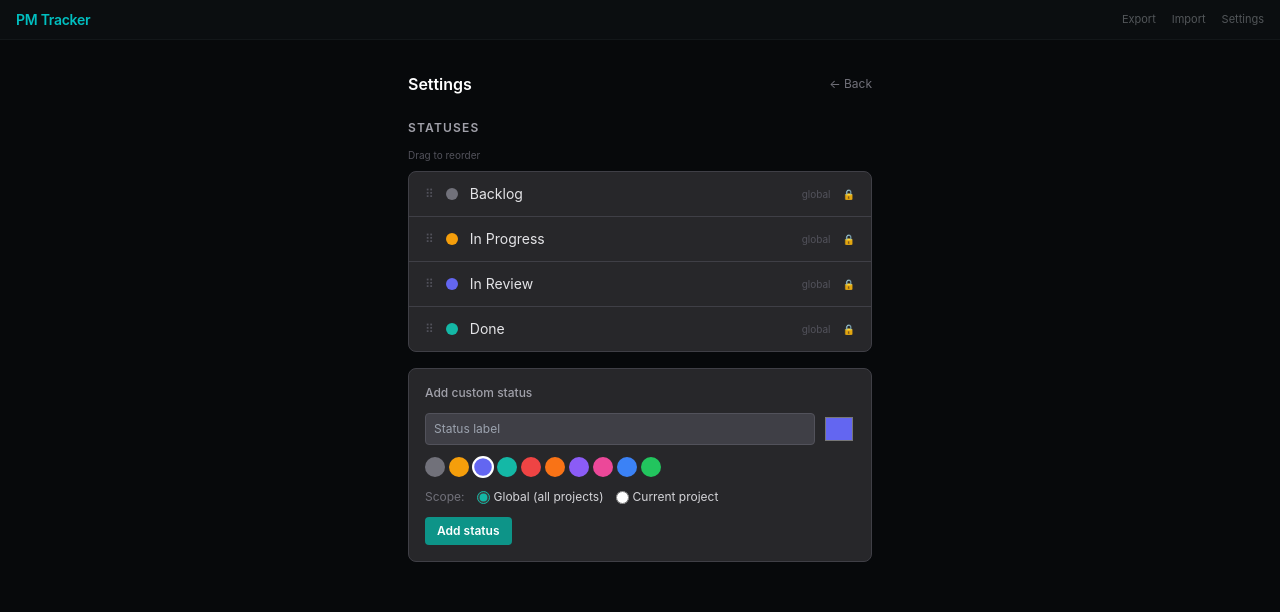
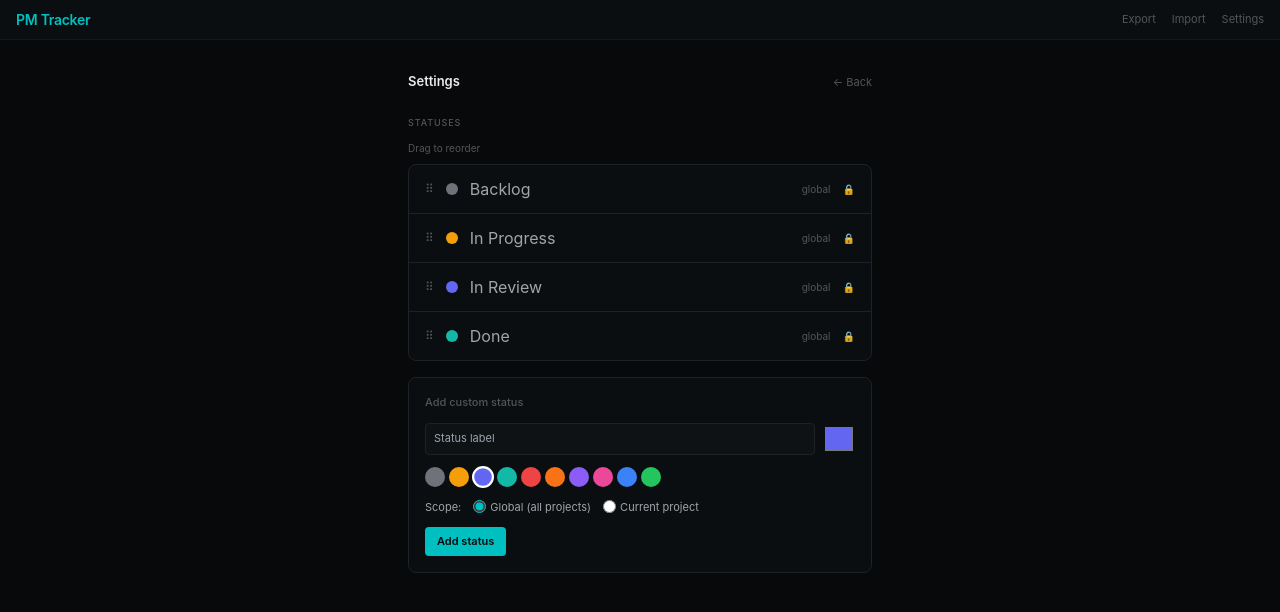
Before and after one commit to nikhil-thomas-a/pm-tracker, a React (Vite) app: page / in a window 1280 px wide. Both pictures are taken after a click on the button "Settings". Shown: the top 612 px of the page. Built offline with nearby package versions, Linux system fonts and the light colour scheme.

Commit message:
redesign: apply Direction A to Settings and Welcome screen

```diff
--- a/src/App.tsx
+++ b/src/App.tsx
@@ -14,20 +14,24 @@ function Welcome() {
     dispatch({ type: 'ADD_BU', name: name.trim(), description: '' })
   }
   return (
-    <div className="flex-1 flex items-center justify-center">
-      <div className="text-center max-w-sm">
-        <p className="text-3xl mb-3">📋</p>
-        <h1 className="text-lg font-bold text-white mb-1">Welcome to PM Tracker</h1>
-        <p className="text-sm text-zinc-500 mb-6">Your personal PM diary. Start by creating a Business Unit.</p>
+    <div className="flex-1 flex items-center justify-center bg-pm-bg">
+      <div className="text-center max-w-sm px-4">
+        <p className="text-[9px] uppercase tracking-[0.12em] text-pm-muted mb-6">PM Tracker</p>
+        <h1 className="text-xl font-semibold text-pm-text mb-2" style={{ letterSpacing: '-0.02em' }}>
+          Your personal PM diary
+        </h1>
+        <p className="text-[12px] text-pm-muted mb-8">
+          Start by creating a Business Unit.
+        </p>
         <form onSubmit={submit} className="flex gap-2">
           <input
             autoFocus
             value={name}
             onChange={e => setName(e.target.value)}
             placeholder="e.g. Engineering, Marketing…"
-            className="flex-1 text-sm bg-zinc-800 text-zinc-100 border border-zinc-600 rounded-lg px-3 py-2 outline-none focus:border-teal-500"
+            className="flex-1 text-[12px] bg-pm-surface text-pm-text border border-pm-border rounded-lg px-3 py-2 outline-none focus:border-pm-accent transition-colors placeholder-pm-muted"
           />
-          <button type="submit" className="bg-teal-600 hover:bg-teal-500 text-white text-sm font-semibold px-4 py-2 rounded-lg transition-colors">
+          <button type="submit" className="bg-pm-accent text-pm-bg text-[12px] font-semibold px-4 py-2 rounded-lg transition-colors hover:opacity-90">
             Create
           </button>
         </form>
--- a/src/components/settings/SettingsPage.tsx
+++ b/src/components/settings/SettingsPage.tsx
@@ -54,19 +54,19 @@ export default function SettingsPage() {
     <div className="flex-1 overflow-y-auto">
       <div className="max-w-lg mx-auto px-6 py-8">
         <div className="flex items-center justify-between mb-6">
-          <h1 className="text-base font-semibold text-white">Settings</h1>
+          <h1 className="text-[13px] font-semibold text-pm-text">Settings</h1>
           <button
             onClick={() => dispatch({ type: 'TOGGLE_SETTINGS' })}
-            className="text-xs text-zinc-500 hover:text-zinc-300"
+            className="text-[11px] text-pm-muted hover:text-pm-text-2"
           >
             ← Back
           </button>
         </div>
 
-        <h2 className="text-xs font-semibold text-zinc-400 uppercase tracking-widest mb-3">Statuses</h2>
-        <p className="text-[10px] text-zinc-600 mb-2">Drag to reorder</p>
+        <h2 className="text-[9px] font-medium text-pm-muted uppercase tracking-[0.1em] mb-3">Statuses</h2>
+        <p className="text-[10px] text-pm-muted mb-2">Drag to reorder</p>
 
-        <div className="bg-zinc-800 rounded-lg border border-zinc-700 divide-y divide-zinc-700 mb-4">
+        <div className="bg-pm-surface rounded-lg border border-pm-border divide-y divide-pm-border mb-4">
           {displayedStatuses.map(status => (
             <div
               key={status.id}
@@ -76,10 +76,10 @@ export default function SettingsPage() {
               onDragEnd={handleDragEnd}
               className={`flex items-center gap-3 px-4 py-3 cursor-grab select-none ${dragId === status.id ? 'opacity-50' : ''}`}
             >
-              <span className="text-zinc-600 text-xs">⠿</span>
+              <span className="text-pm-muted text-xs">⠿</span>
               <div className="w-3 h-3 rounded-full shrink-0" style={{ background: status.color }} />
-              <span className="text-sm text-zinc-200 flex-1">{status.label}</span>
-              <span className="text-[10px] text-zinc-600">{status.scope}</span>
+              <span className="text-pm-text-2 flex-1">{status.label}</span>
+              <span className="text-[10px] text-pm-muted">{status.scope}</span>
               {!status.isDefault && (
                 <button
                   onClick={() => {
@@ -90,24 +90,24 @@ export default function SettingsPage() {
                     }
                     dispatch({ type: 'DELETE_STATUS', id: status.id })
                   }}
-                  className="text-zinc-600 hover:text-red-400 text-[11px]"
+                  className="text-pm-muted hover:text-pm-danger text-[11px]"
                 >
                   Delete
                 </button>
               )}
-              {status.isDefault && <span className="text-[10px] text-zinc-700">🔒</span>}
+              {status.isDefault && <span className="text-pm-dim text-[10px]">🔒</span>}
             </div>
           ))}
         </div>
 
-        <form onSubmit={addStatus} className="bg-zinc-800 rounded-lg border border-zinc-700 p-4">
-          <p className="text-xs font-medium text-zinc-400 mb-3">Add custom status</p>
+        <form onSubmit={addStatus} className="bg-pm-surface rounded-lg border border-pm-border p-4">
+          <p className="text-[11px] font-medium text-pm-muted mb-3">Add custom status</p>
           <div className="flex gap-2 mb-3">
             <input
               value={label}
               onChange={e => setLabel(e.target.value)}
               placeholder="Status label"
-              className="flex-1 text-xs bg-zinc-700 text-zinc-100 border border-zinc-600 rounded px-2 py-1.5 outline-none focus:border-teal-500"
+              className="flex-1 text-[11px] bg-pm-surface-up text-pm-text border border-pm-border rounded px-2 py-1.5 outline-none focus:border-pm-accent"
             />
             <input
               type="color"
@@ -128,15 +128,15 @@ export default function SettingsPage() {
             ))}
           </div>
           <div className="flex items-center gap-3 mb-3">
-            <span className="text-xs text-zinc-500">Scope:</span>
+            <span className="text-[11px] text-pm-text-2">Scope:</span>
             {(['global', 'project'] as const).map(s => (
-              <label key={s} className="flex items-center gap-1 text-xs text-zinc-300 cursor-pointer">
-                <input type="radio" value={s} checked={scope === s} onChange={() => setScope(s)} className="accent-teal-500" />
+              <label key={s} className="flex items-center gap-1 text-[11px] text-pm-text-2 cursor-pointer">
+                <input type="radio" value={s} checked={scope === s} onChange={() => setScope(s)} className="accent-[var(--pm-accent)]" />
                 {s === 'global' ? 'Global (all projects)' : 'Current project'}
               </label>
             ))}
           </div>
-          <button type="submit" className="bg-teal-600 hover:bg-teal-500 text-white text-xs font-semibold px-3 py-1.5 rounded transition-colors">
+          <button type="submit" className="bg-pm-accent text-pm-bg text-[11px] font-semibold px-3 py-1.5 rounded transition-colors hover:opacity-90">
             Add status
           </button>
         </form>
```
